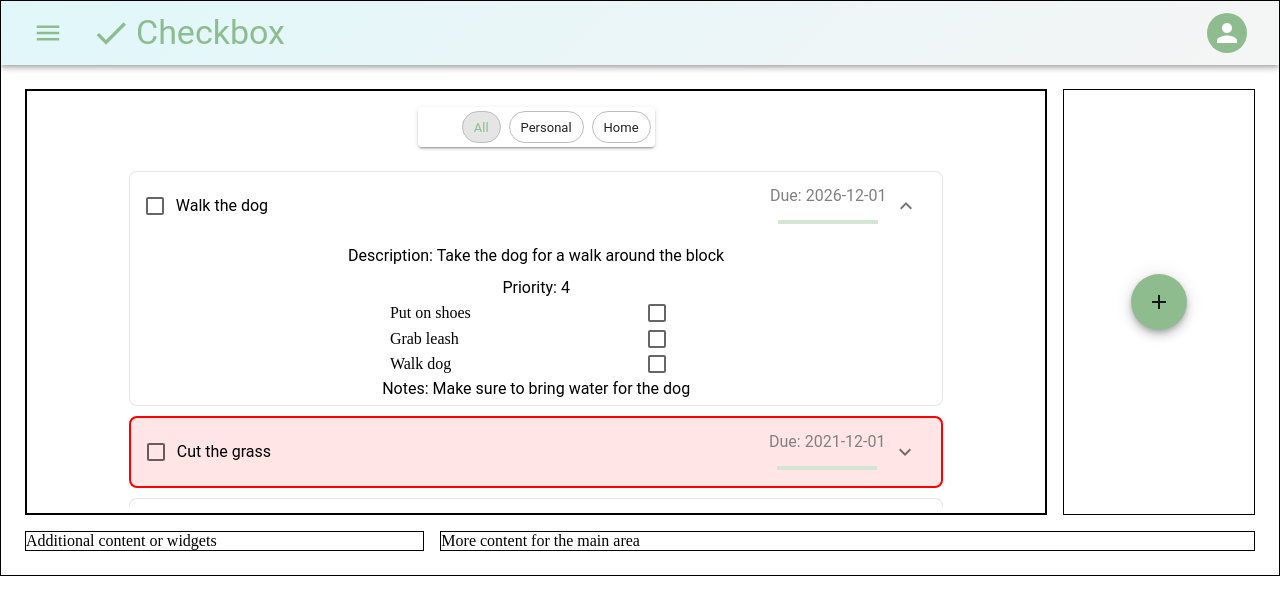
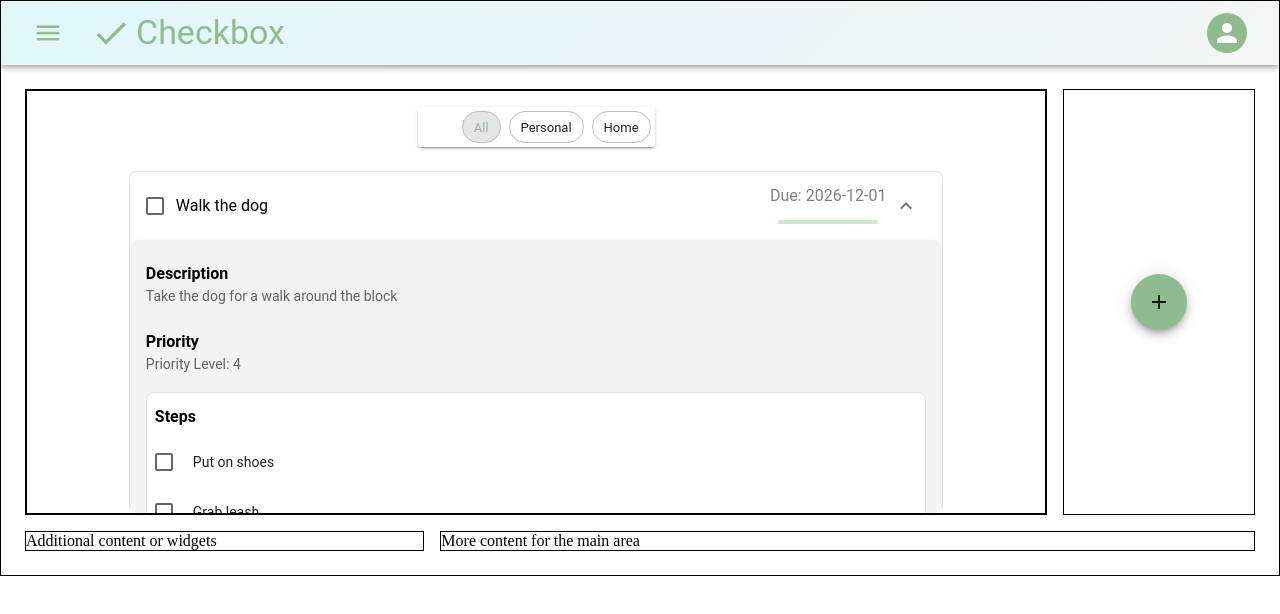
Before and after one commit to rymbowman/Task-Management-App---Frontend, a React (Vite) app in the folder Checkbox-Frontend/: page /dashboard in a window 1280 px wide. Both pictures are taken after a click on the button 906 px from the left and 206 px from the top of the page. Shown: the top 614 px of the page. Built offline with nearby package versions, Linux system fonts and the light colour scheme.

Commit message:
Update styling of dropdown details containers within TaskContainer

```diff
--- a/Checkbox-Frontend/src/components/TaskContainer.jsx
+++ b/Checkbox-Frontend/src/components/TaskContainer.jsx
@@ -299,56 +299,133 @@ const TaskContainer = () => {
               unmountOnExit
               sx={{
                 width: "100%",
+                bgcolor: "rgba(240, 240, 240, 0.8)", // Light background for dropdown
+                padding: "16px", // Add padding for spacing
+                borderRadius: "8px", // Rounded corners
+                boxShadow: "0px 2px 4px rgba(0, 0, 0, 0.1)", // Subtle shadow for separation
               }}
             >
               <List
                 component="div"
                 disablePadding
                 sx={{
-                  width: "60%",
-                  margin: "auto",
+                  width: "100%",
                   display: "flex",
                   flexDirection: "column",
-                  alignItems: "center",
+                  gap: "12px",
                 }}
               >
                 <ListItemText
-                  primary={`Description: ${task.details.description}`}
+                  primary="Description"
+                  secondary={task.details.description}
+                  slotProps={{
+                    primary: {
+                      sx: {
+                        fontWeight: "bold",
+                        fontSize: "1rem",
+                      },
+                    },
+                    secondary: {
+                      sx: {
+                        fontSize: "0.875rem",
+                        color: "text.secondary",
+                      },
+                    },
+                  }}
                 />
-                <ListItemText primary={`Priority: ${task.details.priority}`} />
+                <ListItemText
+                  primary="Priority"
+                  secondary={`Priority Level: ${task.details.priority}`}
+                  slotProps={{
+                    primary: {
+                      sx: {
+                        fontWeight: "bold",
+                        fontSize: "1rem",
+                      },
+                    },
+                    secondary: {
+                      sx: {
+                        fontSize: "0.875rem",
+                        color: "text.secondary",
+                      },
+                    },
+                  }}
+                />
+
+                <Box
+                  sx={{
+                    display: "flex",
+                    flexDirection: "column",
+                    gap: "8px",
+                    padding: "8px",
+                    border: "1px solid rgba(0, 0, 0, 0.1)",
+                    borderRadius: "8px",
+                    bgcolor: "white",
+                  }}
+                >
+                  <ListItemText
+                    primary="Steps"
+                    slotProps={{
+                      primary: { fontWeight: "bold", fontSize: "1rem" },
+                    }}
+                  />
                   <List
                     component="ul"
                     disablePadding
                     sx={{
-                    width: "60%",
-                    margin: "auto",
                       display: "flex",
                       flexDirection: "column",
-                    alignItems: "center",
-                    gap: "7.5px",
+                      gap: "8px",
                     }}
                   >
                     {task.details.steps.map((step, index) => (
                       <ListItem
                         key={index}
-                      secondaryAction={
+                        disablePadding
+                        sx={{
+                          display: "flex",
+                          alignItems: "center",
+                          gap: "8px",
+                        }}
+                      >
                         <Checkbox
-                          edge="end"
+                          edge="start"
                           disableRipple
                           onChange={() => handleTaskProgress(task.id, step)}
                           checked={
                             completedSteps[task.id]?.includes(step) || false
                           }
-                          value={index}
                         />
-                      }
-                      disablePadding
-                    >
-                      {step}
+                        <ListItemText
+                          primary={step}
+                          primaryTypographyProps={{
+                            fontSize: "0.875rem",
+                            color: completedSteps[task.id]?.includes(step)
+                              ? "text.disabled"
+                              : "text.primary",
+                            textDecoration: completedSteps[task.id]?.includes(
+                              step
+                            )
+                              ? "line-through"
+                              : "none",
+                          }}
+                        />
                       </ListItem>
                     ))}
                   </List>
-                <ListItemText primary={`Notes: ${task.details.notes}`} />
+                </Box>
+
+                <ListItemText
+                  primary="Notes"
+                  secondary={task.details.notes}
+                  slotProps={{
+                    primary: { fontWeight: "bold", fontSize: "1rem" },
+                    secondary: {
+                      fontSize: "0.875rem",
+                      color: "text.secondary",
+                    },
+                  }}
+                />
               </List>
             </Collapse>
           </ListItem>
```
Lines whose indentation alone changed are shown as unchanged.
